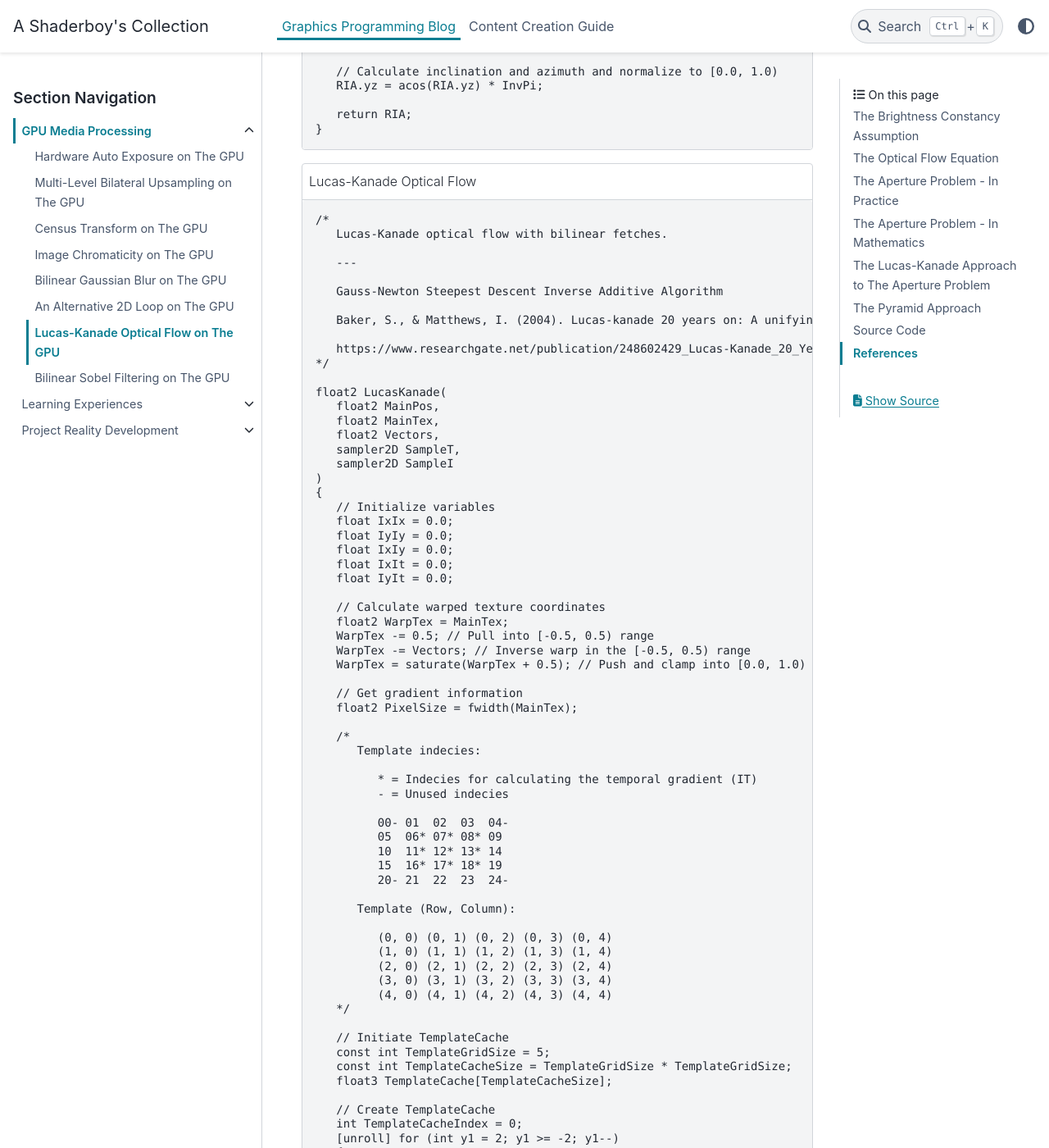
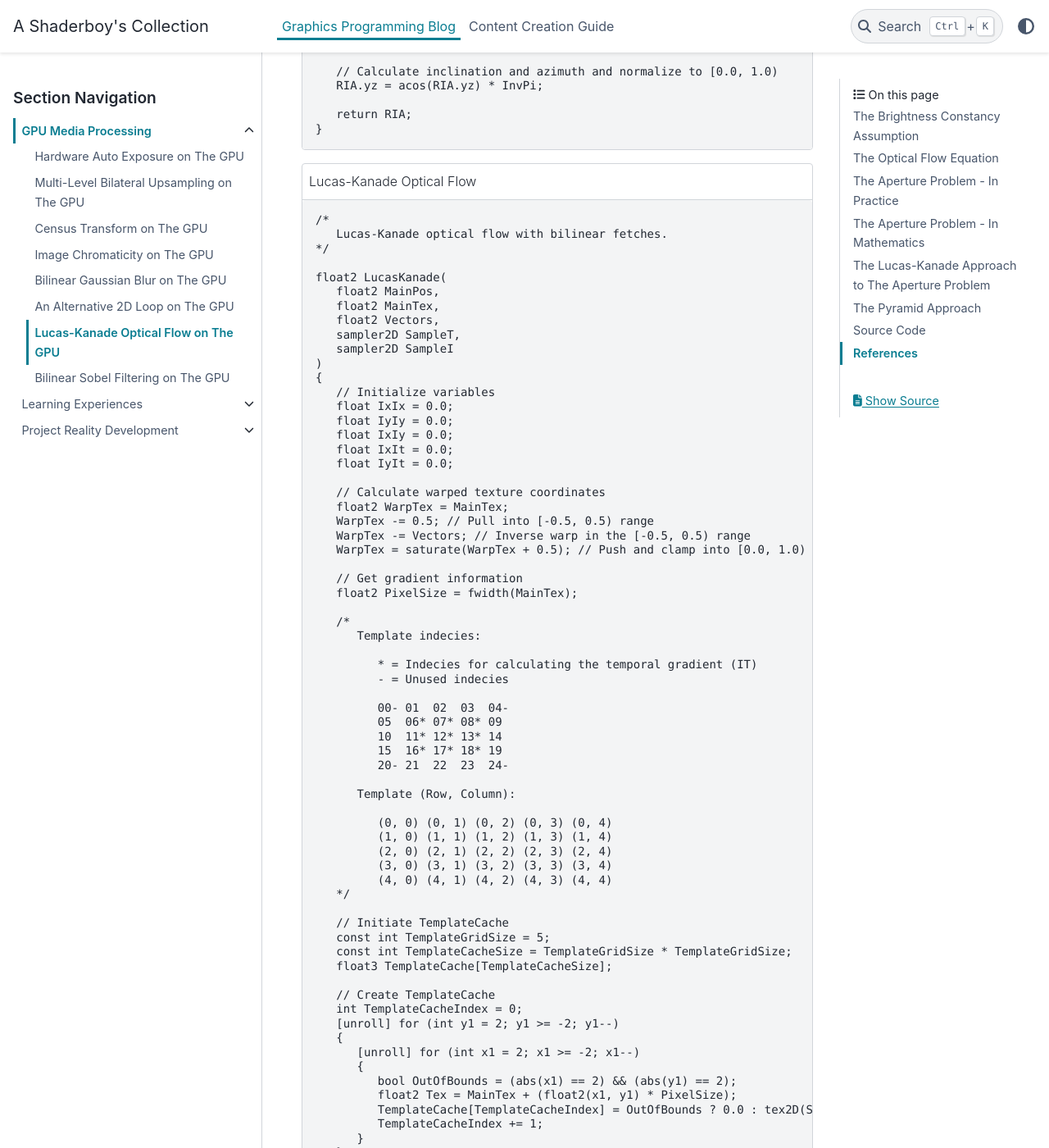
Before and after one commit to papadanku/papadanku.github.io, a Sphinx documentation site: the page built from doc/source/blog/gpu/opticalflow.rst, in a window 1280 px wide and 1400 px high, scrolled down 7228 px. Shown: the whole window at 82% size. Built offline with Sphinx 7.4.7 and the PyData theme 0.15.4, drawn with Linux system fonts in a browser that asks for light colours; some of the changed text lies outside the part shown.

Commit message:
Update opticalflow.rst

```diff
--- a/doc/source/blog/gpu/opticalflow.rst
+++ b/doc/source/blog/gpu/opticalflow.rst
@@ -314,14 +314,6 @@ Source Code
 
    /*
       Lucas-Kanade optical flow with bilinear fetches.
-
-      ---
-
-      Gauss-Newton Steepest Descent Inverse Additive Algorithm
-
-      Baker, S., & Matthews, I. (2004). Lucas-kanade 20 years on: A unifying framework. International journal of computer vision, 56, 221-255.
-
-      https://www.researchgate.net/publication/248602429_Lucas-Kanade_20_Years_On_A_Unifying_Framework_Part_1_The_Quantity_Approximated_the_Warp_Update_Rule_and_the_Gradient_Descent_Approximation
    */
 
    float2 LucasKanade(
```
